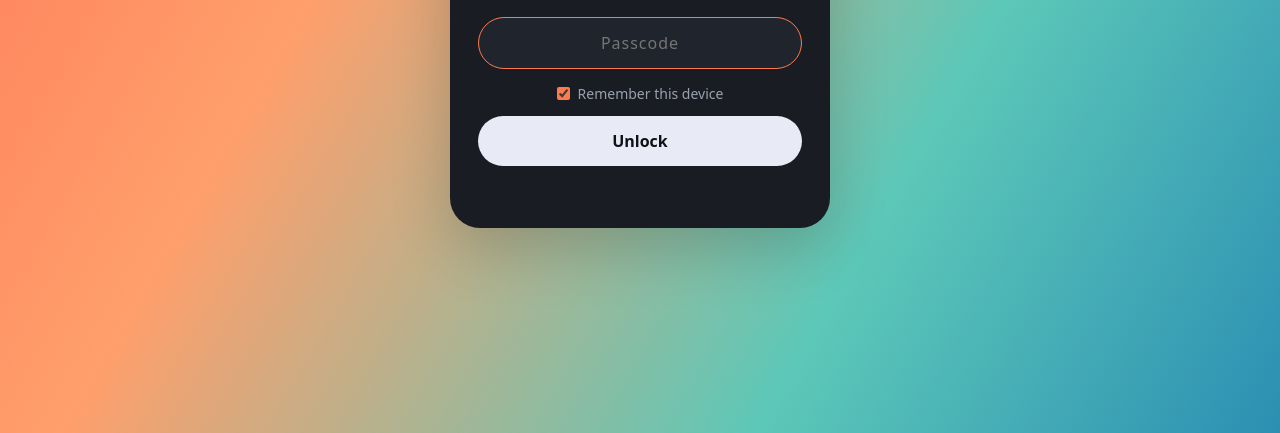
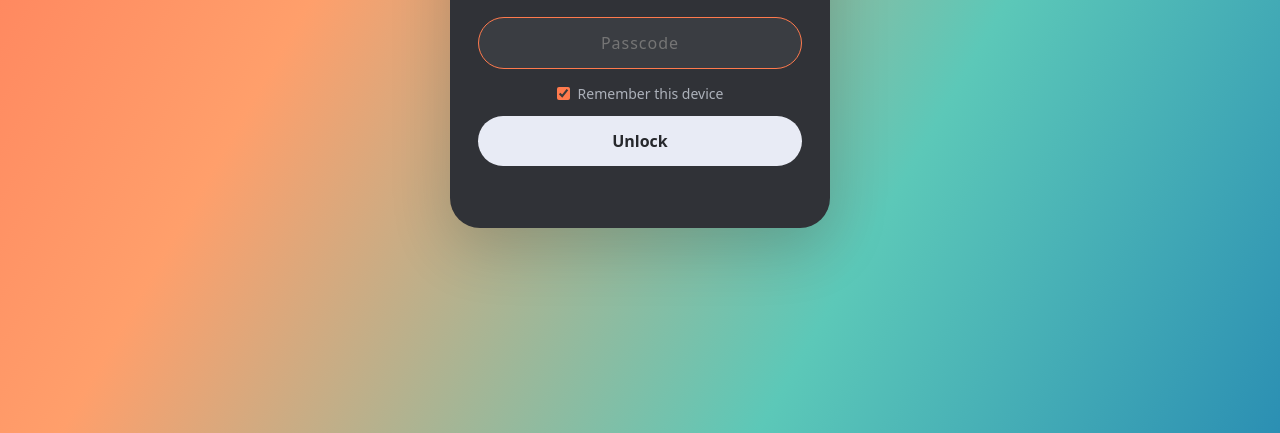
Before and after one commit to raysantos/job-tracker, a plain HTML site: page index.html in a window 1280 px wide. Shown: the part 367-800 px from the top of the page. Drawn offline with Linux system fonts and the dark colour scheme; a web font is replaced by a local one.

Commit message:
Graphite charcoal dark mode
Co-Authored-By: Claude Opus 5.5 <noreply@anthropic.com>
Claude-Session: https://claude.ai/code/session_01XDmw4i9uXYbK9GbEzb7F9B

```diff
--- a/index.html
+++ b/index.html
@@ -18,13 +18,13 @@
 }
 @media (prefers-color-scheme: dark){
   :root:not([data-theme="light"]){
-    --bg:#101217; --surface:#191c23; --surface-2:#20242c; --text:#eceef2; --muted:#9aa1ad; --line:#2a2f39;
+    --bg:#26282c; --surface:#303237; --surface-2:#3a3d42; --text:#eef0f3; --muted:#acb1ba; --line:#44474e;
     --navy:#e8ebf5; --series-1:#3987e5; --series-2:#d95926; --accent:#ff7a4d; --applied:#7d9bff; --screen:#e6b25a; --interview:#5fcf7a; --offer:#4fd1c0; --rejected:#7d838c;
     --shadow:none;
   }
 }
 :root[data-theme="dark"]{
-  --bg:#101217; --surface:#191c23; --surface-2:#20242c; --text:#eceef2; --muted:#9aa1ad; --line:#2a2f39;
+  --bg:#26282c; --surface:#303237; --surface-2:#3a3d42; --text:#eef0f3; --muted:#acb1ba; --line:#44474e;
   --navy:#e8ebf5; --series-1:#3987e5; --series-2:#d95926; --accent:#ff7a4d; --applied:#7d9bff; --screen:#e6b25a; --interview:#5fcf7a; --offer:#4fd1c0; --rejected:#7d838c;
   --shadow:none;
 }
```
